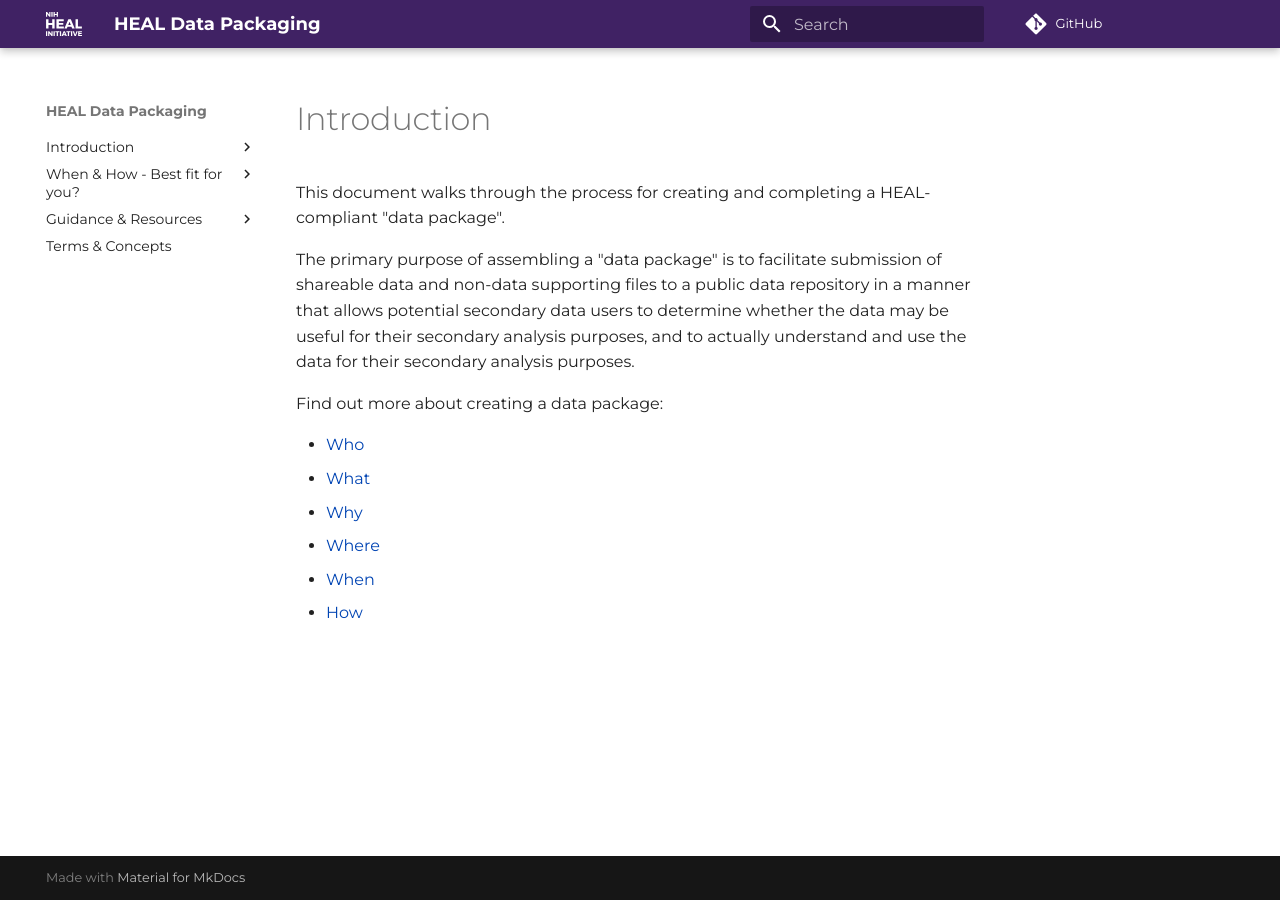
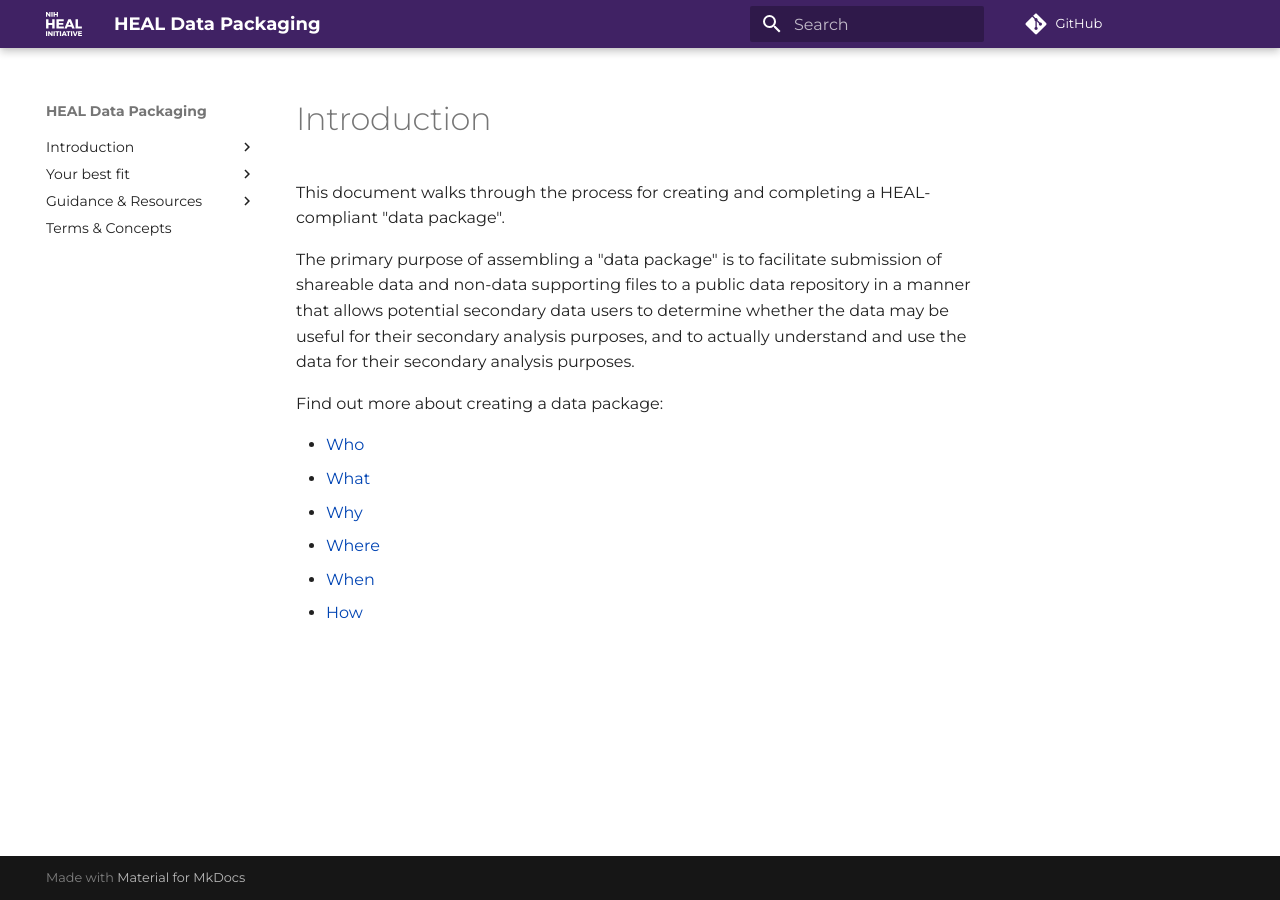
Before and after one commit to norc-heal/heal-data-pkg-guide, an MkDocs documentation site: the page built from docs/index.md, in a window 1280 px wide. Built offline with MkDocs 1.6.1 and Material for MkDocs 9.7.7, drawn with Linux system fonts in a browser that asks for light colours; comment, search, counter and statistics services are not loaded.

Commit message:
added content and reconfigured best fit section

```diff
--- a/mkdocs.yaml
+++ b/mkdocs.yaml
@@ -14,12 +14,14 @@
     - How: intro/how.md
     #- The Resource Tracker: intro/resource.md
 
-  - When & How - Best fit for you?:
+  - Your best fit:
     - fit/index.md
-    - Your data sharing orientation: fit/data-sharing-orientation.md
-    - Your study stage: fit/study-stage.md
-    - Early in study: fit/guidance-1.md
-    - Late in study: fit/late.md
+    - Best fit questions: fit/best-fit-questions.md
+    - Best fit annotation recs: fit/best-fit-annotation-recs.md
+    #- Your data sharing orientation: fit/data-sharing-orientation.md
+    #- Your study stage: fit/study-stage.md
+    #- Early in study: fit/guidance-1.md
+    #- Late in study: fit/late.md
 
   #- Annotation:
   #  - Annotation Approaches: annot/index.md
```
